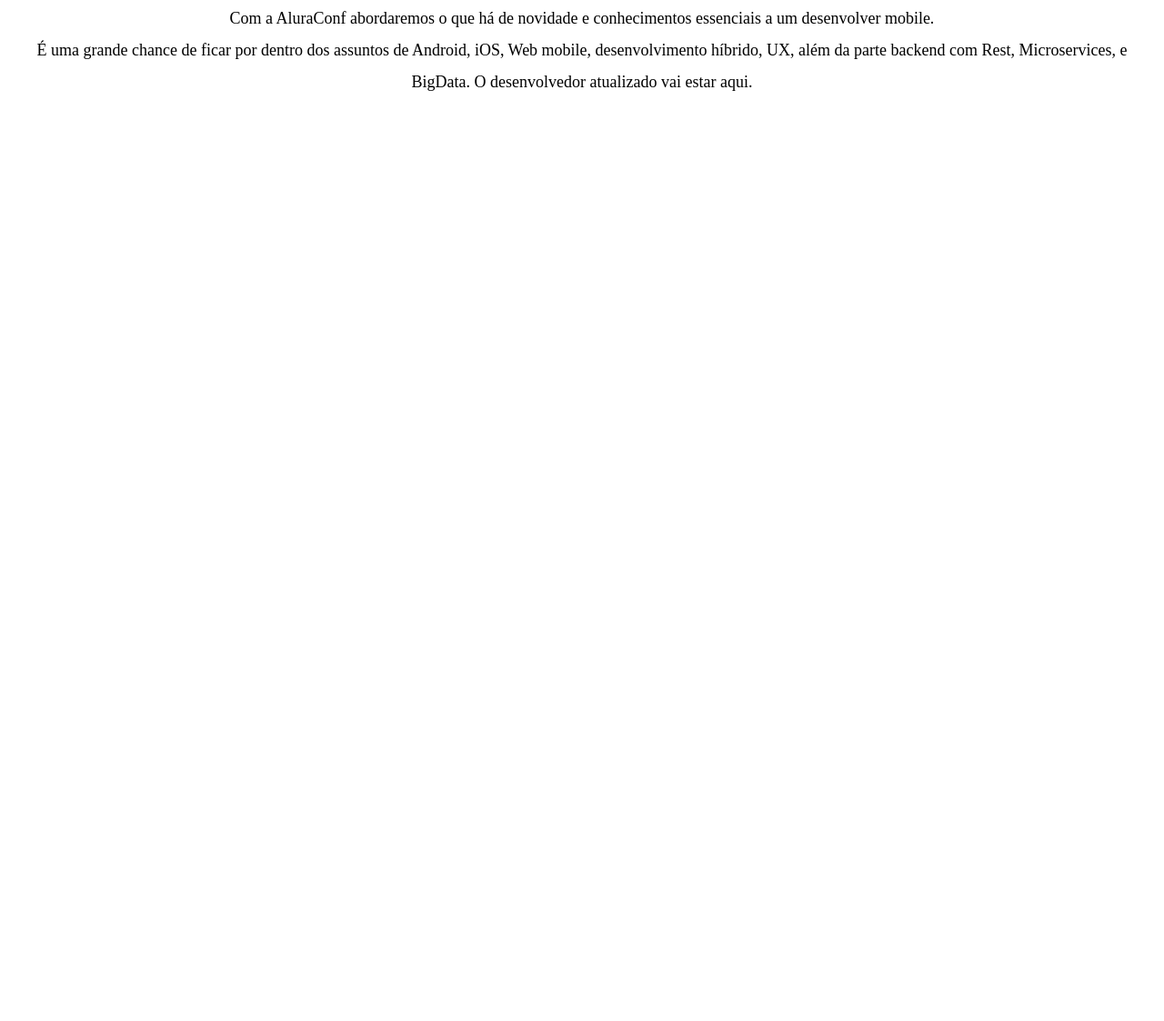
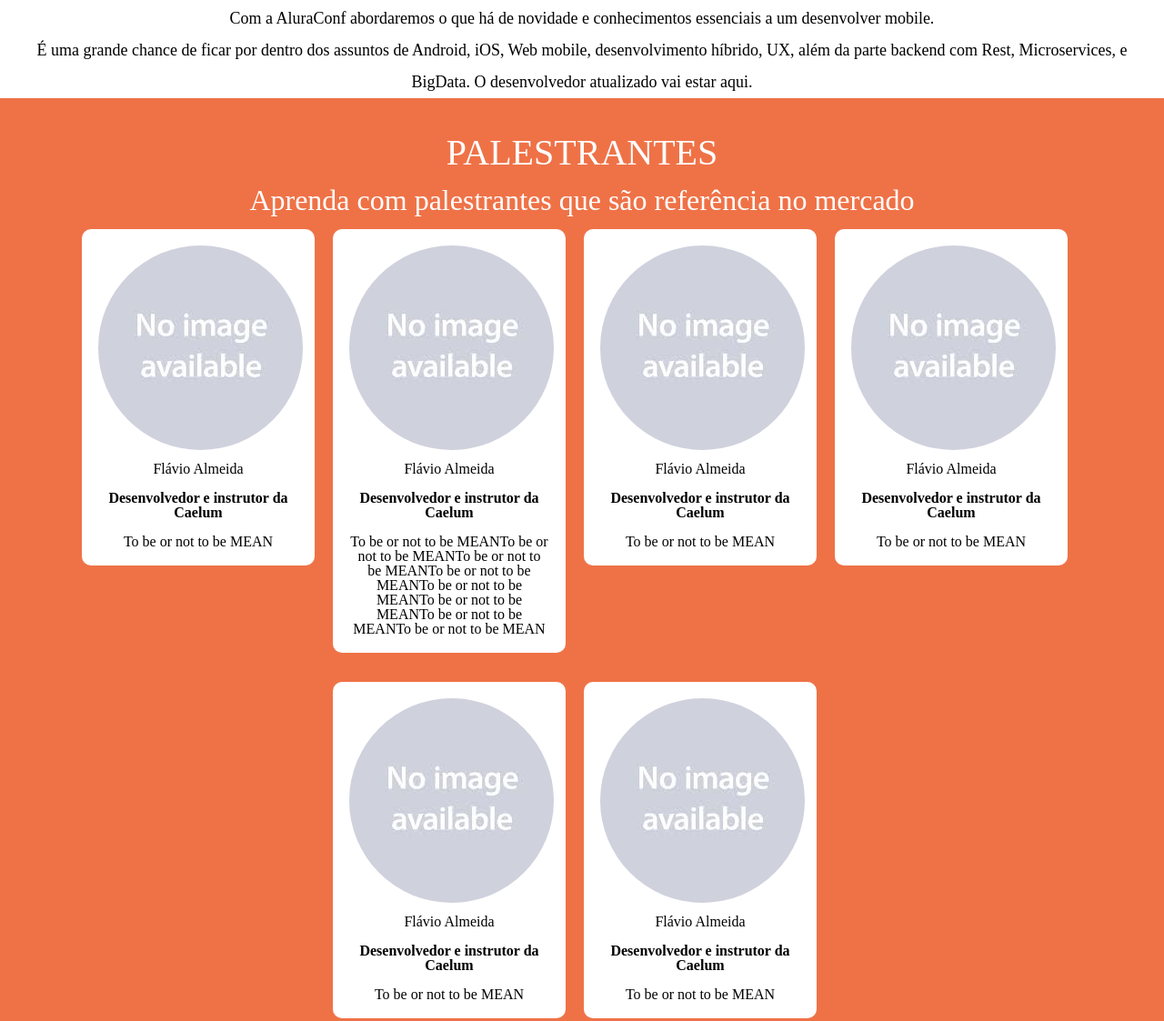
Before and after one commit to gustavobhm/Curso-Front-end-Projeto-de-conclus-o, a plain HTML site: page aluraconf/index.html in a window 1280 px wide. Shown: the part 498-1621 px from the top of the page at 91% size. Before the commit the page ends 800 px from the top, so only its background shows below. Drawn offline with Linux system fonts and the light colour scheme.

Commit message:
Aula 3 - Painel palestrantes

```diff
--- /dev/null
+++ b/aluraconf/css/speakers.css
@@ -0,0 +1,54 @@
+.panel-speakers {
+    padding-top: 40px;
+    background: #EF7247;
+}
+.panel-speakers .about-speakers {
+    text-align: center;
+}
+
+.panel-speakers .title {
+
+    color: white;
+    font-size: 40px;
+    margin-bottom: 16px;
+
+}
+
+.panel-speakers .subtitle {
+    color: white;
+    font-size: 32px;
+    margin-bottom: 16px;
+}
+
+.panel-speakers .speakers {
+    text-align: center;
+}
+
+.panel-speakers .speaker {
+
+    background: white;
+    display: inline-block;
+    margin: 0 16px 32px 0;
+    padding: 18px;
+    border-radius: 10px;
+    width: 220px;
+    vertical-align: top;
+}
+
+.panel-speakers .speaker-image {
+    border-radius: 50%;
+}
+
+.panel-speakers .speaker-name {
+    margin-top: 10px;
+}
+
+.panel-speakers .speaker-bio {
+    font-weight: bold;
+    margin-top: 16px;
+}
+
+.panel-speakers .speaker-speach {
+
+   margin-top: 16px;
+}
--- a/aluraconf/index.html
+++ b/aluraconf/index.html
@@ -1,5 +1,6 @@
 <!DOCTYPE html>
 <html>
+
 <head>
     <meta charset="UTF-8">
     <meta name="viewport" content="width=device-width">
@@ -8,7 +9,9 @@
     <link rel="stylesheet" href="css/base.css">
     <link rel="stylesheet" href="css/header.css">
     <link rel="stylesheet" href="css/about.css">
+    <link rel="stylesheet" href="css/speakers.css">
 </head>
+
 <body>
     <header class="header">
         <nav class="main-menu">
@@ -35,14 +38,82 @@
 
             <div class="about-description">
                 <p>
-                Com a AluraConf abordaremos o que há de novidade e conhecimentos essenciais a um desenvolver mobile.
+                    Com a AluraConf abordaremos o que há de novidade e conhecimentos essenciais a um desenvolver mobile.
                 </p>
                 <p>
-                É uma grande chance de ficar por dentro dos assuntos de Android, iOS, Web mobile, desenvolvimento híbrido, UX, além da
-                parte backend com Rest, Microservices, e BigData. O desenvolvedor atualizado vai estar aqui.
+                    É uma grande chance de ficar por dentro dos assuntos de Android, iOS, Web mobile, desenvolvimento híbrido, UX, além da parte
+                    backend com Rest, Microservices, e BigData. O desenvolvedor atualizado vai estar aqui.
                 </p>
             </div>
         </div>
-     </section>
+    </section>
+
+    <section class="panel panel-speakers">
+        <div class="container">
+            <div class="about-speakers">
+                <h2 class="title">PALESTRANTES</h2>
+                <h3 class="subtitle">Aprenda com palestrantes que são referência no mercado</h3>
+            </div>
+
+            <ul class="speakers">
+
+                <li class="speaker">
+                    <figure class="speaker-portrait">
+                        <img class="speaker-image" src="img/palestrantes/placeholder.jpeg" alt="Foto do palestrante">
+                        <figcaption class="speaker-name">Flávio Almeida</figcaption>
+                        <p class="speaker-bio">Desenvolvedor e instrutor da Caelum</p>
+                    </figure>
+                    <p class="speaker-speach">To be or not to be MEAN</p>
+                </li>
+
+                <li class="speaker">
+                    <figure class="speaker-portrait">
+                        <img class="speaker-image" src="img/palestrantes/placeholder.jpeg" alt="Foto do palestrante">
+                        <figcaption class="speaker-name">Flávio Almeida</figcaption>
+                        <p class="speaker-bio">Desenvolvedor e instrutor da Caelum</p>
+                    </figure>
+                    <p class="speaker-speach">To be or not to be MEANTo be or not to be MEANTo be or not to be MEANTo be or not to be MEANTo be or not to be MEANTo be or not to be MEANTo be or not to be MEANTo be or not to be MEAN</p>
+                </li>
+
+                <li class="speaker">
+                    <figure class="speaker-portrait">
+                        <img class="speaker-image" src="img/palestrantes/placeholder.jpeg" alt="Foto do palestrante">
+                        <figcaption class="speaker-name">Flávio Almeida</figcaption>
+                        <p class="speaker-bio">Desenvolvedor e instrutor da Caelum</p>
+                    </figure>
+                    <p class="speaker-speach">To be or not to be MEAN</p>
+                </li>
+
+                <li class="speaker">
+                    <figure class="speaker-portrait">
+                        <img class="speaker-image" src="img/palestrantes/placeholder.jpeg" alt="Foto do palestrante">
+                        <figcaption class="speaker-name">Flávio Almeida</figcaption>
+                        <p class="speaker-bio">Desenvolvedor e instrutor da Caelum</p>
+                    </figure>
+                    <p class="speaker-speach">To be or not to be MEAN</p>
+                </li>
+
+                <li class="speaker">
+                    <figure class="speaker-portrait">
+                        <img class="speaker-image" src="img/palestrantes/placeholder.jpeg" alt="Foto do palestrante">
+                        <figcaption class="speaker-name">Flávio Almeida</figcaption>
+                        <p class="speaker-bio">Desenvolvedor e instrutor da Caelum</p>
+                    </figure>
+                    <p class="speaker-speach">To be or not to be MEAN</p>
+                </li>
+
+                <li class="speaker">
+                    <figure class="speaker-portrait">
+                        <img class="speaker-image" src="img/palestrantes/placeholder.jpeg" alt="Foto do palestrante">
+                        <figcaption class="speaker-name">Flávio Almeida</figcaption>
+                        <p class="speaker-bio">Desenvolvedor e instrutor da Caelum</p>
+                    </figure>
+                    <p class="speaker-speach">To be or not to be MEAN</p>
+                </li>
+
+            </ul>
+        </div>
+    </section>
 </body>
+
 </html>
```
